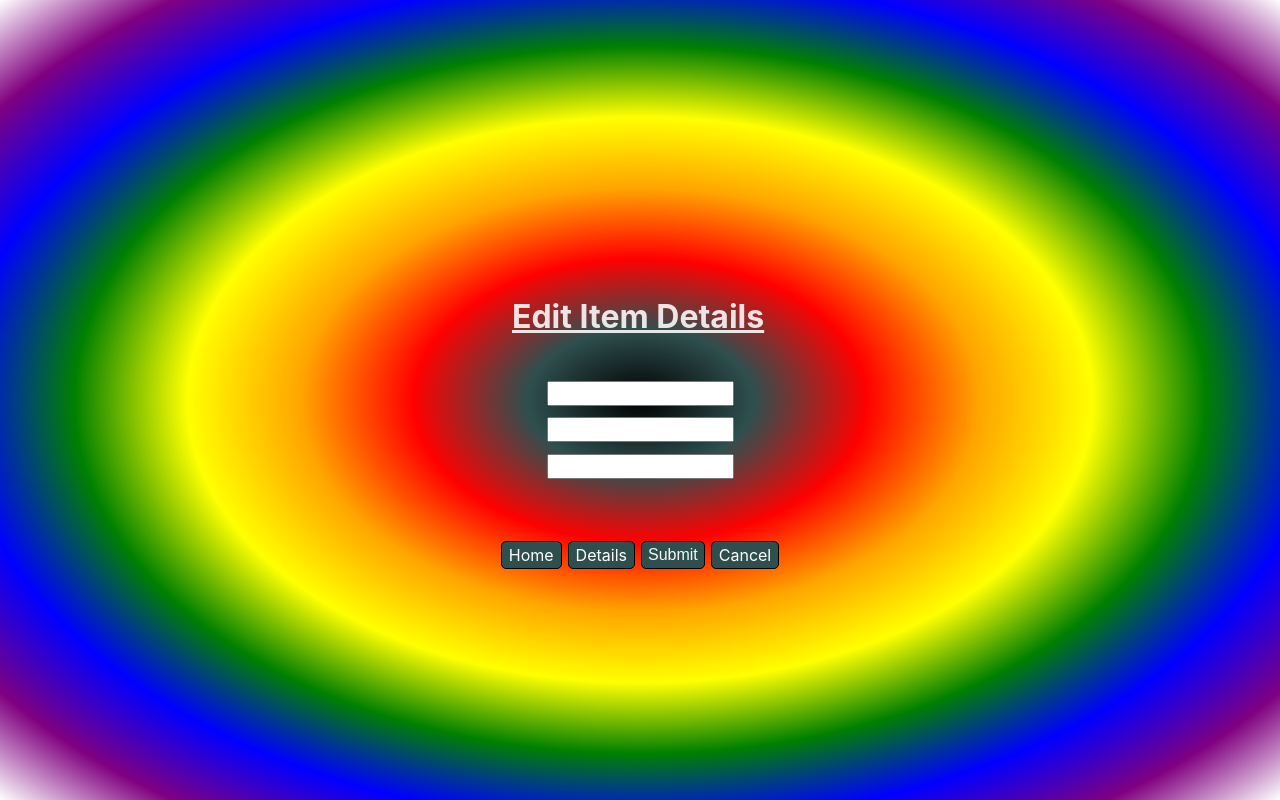
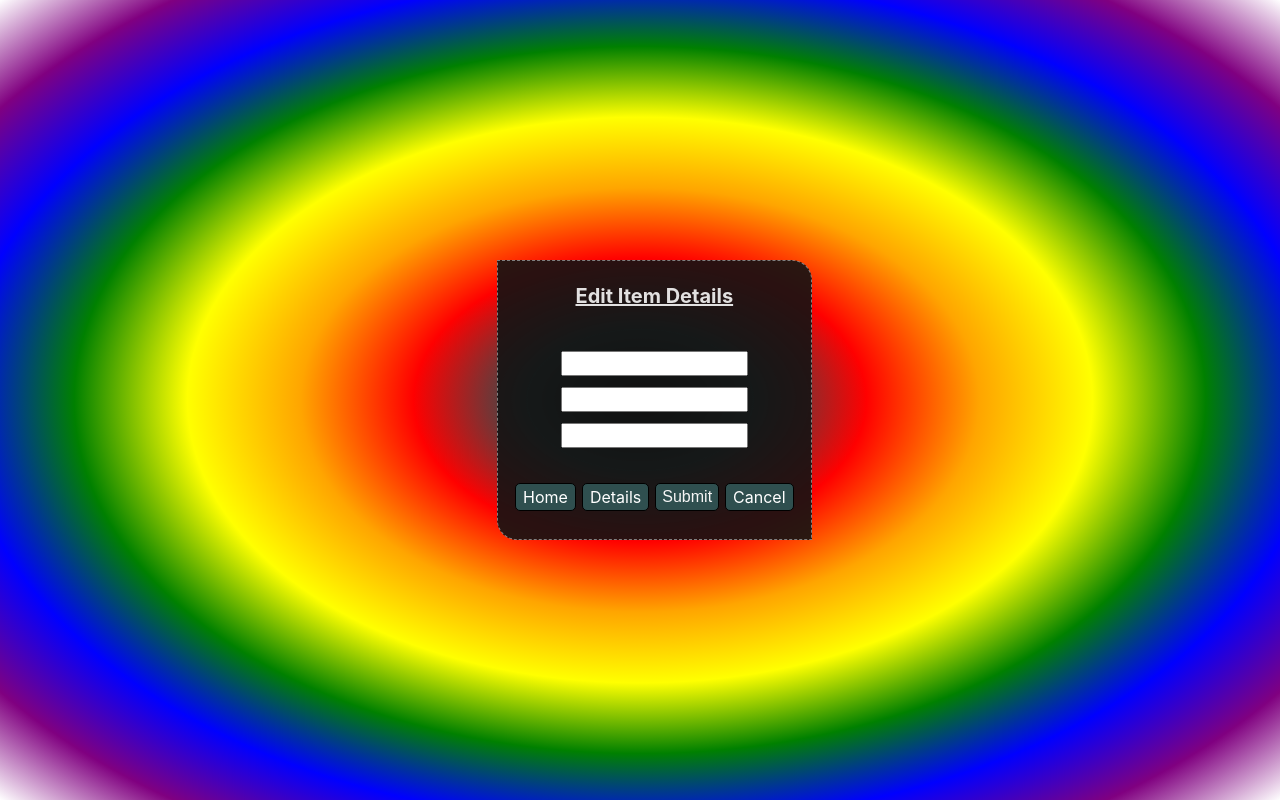
Before and after one commit to AngelaWebbDev/SanddollarSightings, a React app in the folder client/: page /product/edit/1 in a window 1280 px wide. Built offline with nearby package versions, Linux system fonts and the light colour scheme; no server answers; the HTML template or start-up script is replaced by a standard one.

Commit message:
adds styling primarily for update and detail components

```diff
--- a/client/src/App.css
+++ b/client/src/App.css
@@ -3,93 +3,6 @@
   margin: 0 auto;
   padding: 2rem;
   text-align: center;
-}
-.oneProduct{
-  border: 1px rgba(128, 128, 128,0.5) solid;
-  margin: 3px;
-  display:flex;
-  justify-content: space-evenly;
-  align-items: center;
-  padding:2px 10px;
-  border-bottom-right-radius: 10px;
-  border-top-left-radius: 10px;
-  background-color: rgba(19, 19, 19, 0.9);
-}
-.lookLikeButton{
-  border:1px black solid;
-  border-radius: 5px;
-  background-color:darkslategray;
-  color: white;
-  padding:1px 7px;
-  height:fit-content;
-  font-weight: 400;
-  white-space: nowrap;
-  margin:0 3px;
-  text-decoration: none;
-}
-.lookLikeButton:hover{
-  background-color: yellowgreen;
-  color:black;
-}
-.productTitle{
-  margin-right:10px;
-  width:50%;
-}
-.errorMessage{
-  color:red;
-  margin-top:0;
-  margin-bottom:5px;
-}
-#confirmMessage{
-  margin-bottom: 20px;
-}
-.addButton{
-  margin:10px;
-  padding:5px 8px;
-}
-.addSection{
-  display:flex;
-  justify-content: space-around;
-}
-#productDetail{
-  display:flex;
-  flex-direction: column;
-  justify-content: center;
-  align-items: flex-start;
-  padding:25% 16% 50% 20%;
-  margin:10% 0 10% -16%;
-  border:1px gray dashed;
-  border-bottom-left-radius: 40px;
-  border-top-right-radius: 40px;
-  background-color: rgba(19, 19, 19,0.9);
-  width:100%;
-}
-h1{
-  white-space: nowrap;
-  font-size: 2rem;
-  padding-bottom:10%;
-  text-decoration: underline;
-}
-#description{
-  margin-bottom:10%;
-}
-#addForm{
-  display:flex;
-  flex-direction: column;
-  justify-content: center;
-  align-items: flex-start;
-  padding:0 10%;
-  border:1px gray dashed;
-  border-bottom-right-radius: 10px;
-  border-top-left-radius: 10px;
-  background-color: rgba(19, 19, 19,0.9);
-}
-input{
-  margin-bottom:10px;
-  padding:3px;
-}
-h3{
-  margin-bottom:0;
 }
 body{
   background-image: radial-gradient(black, darkslategray, red, orange, yellow, green , blue, purple, white );
@@ -112,14 +25,125 @@ button:hover{
   border:1px black solid;
   cursor: pointer;
 }
+h1{
+  /* white-space: nowrap; */
+  font-size: 1.25rem;
+  padding-bottom:10%;
+  text-decoration: underline;
+  /* max-width: 25%; */
+}
+h3{
+  margin-bottom:0;
+}
+input{
+  margin-bottom:10px;
+  padding:3px;
+}
+
+/************************************************************************
+                                                      CLASSES
+*************************************************************************/
+
+.addButton{
+  margin:10px;
+  padding:5px 8px;
+}
+.addSection{
+  display:flex;
+  justify-content: space-around;
+}
+.errorMessage{
+  color:red;
+  margin-top:0;
+  margin-bottom:5px;
+}
 .itemDetail{
   margin: 2% 5%;
   text-align: center;
   width:fit-content;
+  max-width:80%;
   /* padding:2px 10px; */
+}
+.lookLikeButton{
+  border:1px black solid;
+  border-radius: 5px;
+  background-color:darkslategray;
+  color: white;
+  padding:1px 7px;
+  height:fit-content;
+  font-weight: 400;
+  white-space: nowrap;
+  margin:0 3px;
+  text-decoration: none;
+}
+.lookLikeButton:hover{
+  background-color: yellowgreen;
+  color:black;
+}
+.oneProduct{
+  border: 1px rgba(128, 128, 128,0.5) solid;
+  margin: 3px;
+  display:flex;
+  justify-content: space-evenly;
+  align-items: center;
+  padding:2px 10px;
+  border-bottom-right-radius: 10px;
+  border-top-left-radius: 10px;
+  background-color: rgba(19, 19, 19, 0.9);
+}
+.productTitle{
+  margin-right:10px;
+  width:50%;
+}
+/************************************************************************
+                                                      IDs
+*************************************************************************/
+
+#addForm{
+  display:flex;
+  flex-direction: column;
+  justify-content: center;
+  align-items: flex-start;
+  padding:0 10%;
+  border:1px gray dashed;
+  border-bottom-right-radius: 10px;
+  border-top-left-radius: 10px;
+  background-color: rgba(19, 19, 19,0.9);
+}
+#confirmMessage{
+  margin-bottom: 20px;
+}
+#description{
+  margin-bottom:10%;
 }
 #detailButtons{
   display:flex;
-  margin-bottom: -20%;
-  margin-top:20%;
+  margin-bottom: 5%;
+  margin-top:10%;
 }
+#productDetail{
+  display:flex;
+  flex-direction: column;
+  justify-content: center;
+  align-items: center;
+  padding:5%;
+  border:1px gray dashed;
+  border-top-left-radius:20px;
+  border-bottom-right-radius: 20px;
+  background-color: rgba(19, 19, 19,0.9);
+  width:fit-content;
+}
+#updateProduct{
+  display:flex;
+  flex-direction: column;
+  justify-content: center;
+  align-items: center;
+  padding:5%;
+  /* margin:0 6%; */
+  border:1px gray dashed;
+  border-bottom-left-radius: 20px;
+  border-top-right-radius: 20px;
+  background-color: rgba(19, 19, 19,0.9);
+  width:fit-content;
+  /* max-width:80%; */
+}
```
